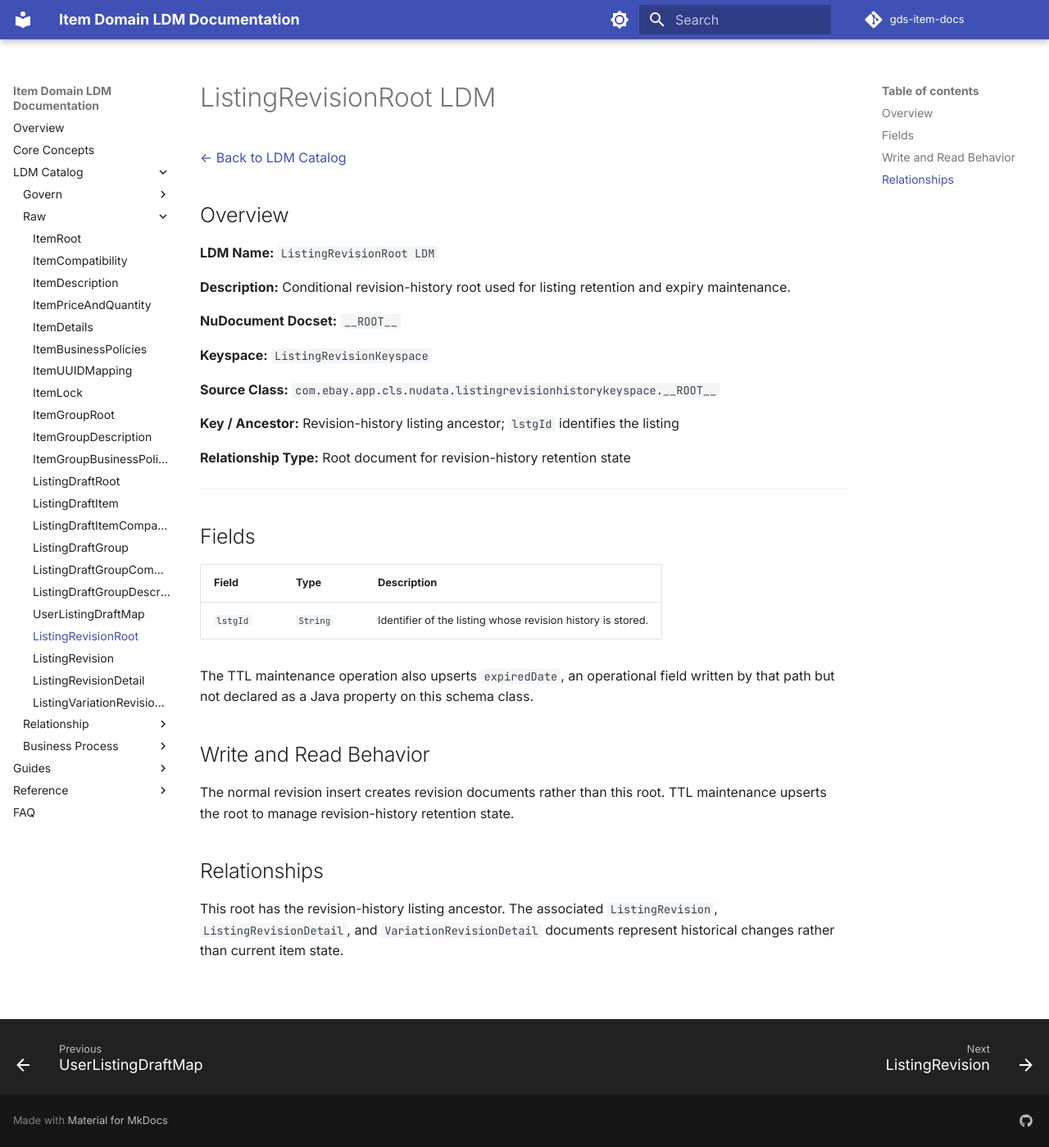
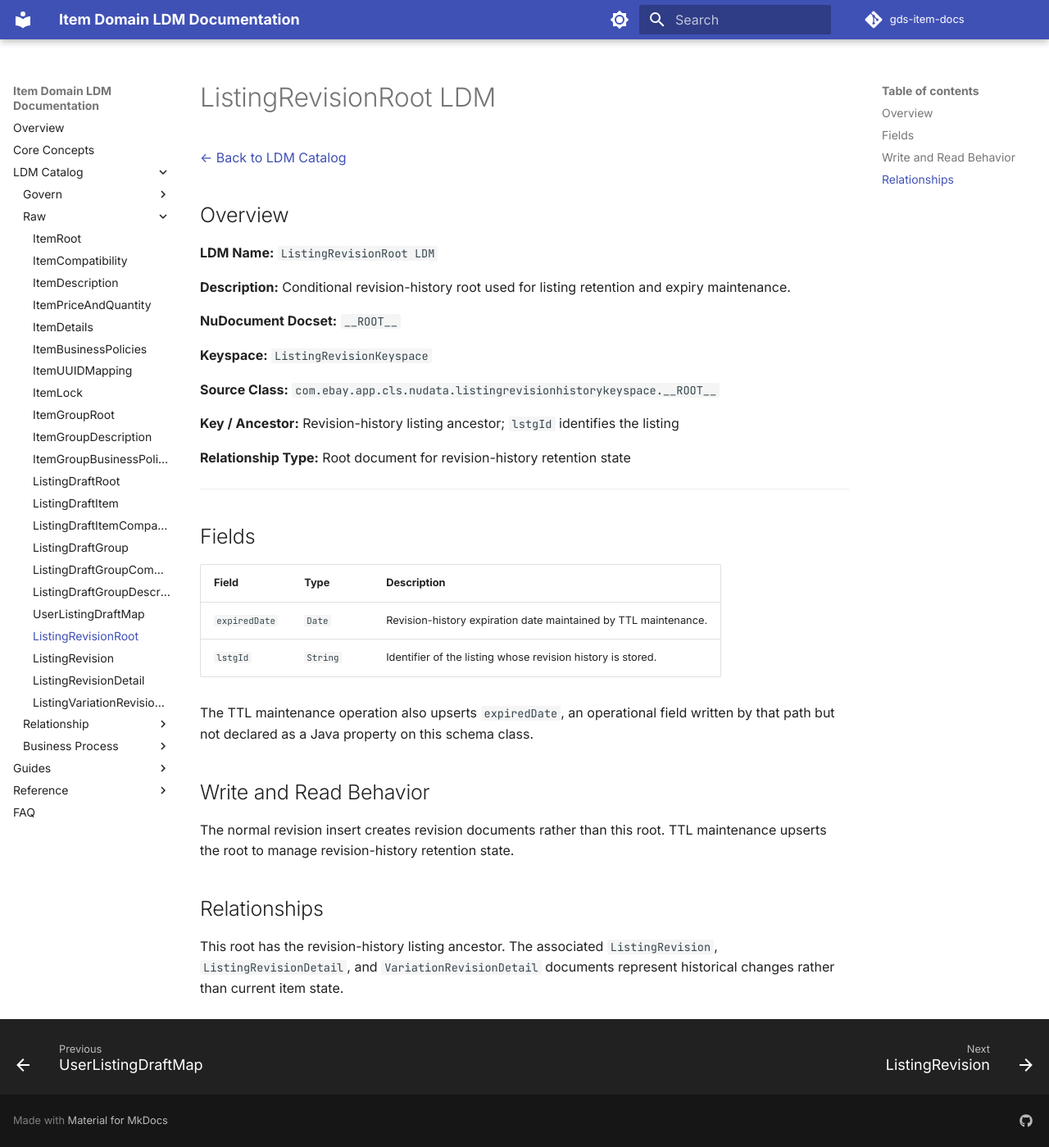
Before and after one commit to duanbiyi-ctrl/ework, an MkDocs documentation site: the page built from docs/entities/listingrevisionkeyspace-root.md, in a window 1280 px wide and 1399 px high. Shown: the whole window at 82% size. Built offline with MkDocs 1.6.1 and Material for MkDocs 9.7.7, drawn with Linux system fonts in a browser that asks for light colours; comment, search, counter and statistics services are not loaded.

Commit message:
fix: document revision root expiration
Co-authored-by: Copilot <223556219+Copilot@users.noreply.github.com>

```diff
--- a/docs/entities/listingrevisionkeyspace-root.md
+++ b/docs/entities/listingrevisionkeyspace-root.md
@@ -24,6 +24,7 @@
 
 | Field | Type | Description |
 | --- | --- | --- |
+| `expiredDate` | `Date` | Revision-history expiration date maintained by TTL maintenance. |
 | `lstgId` | `String` | Identifier of the listing whose revision history is stored. |
 
 The TTL maintenance operation also upserts `expiredDate`, an operational field
```
Also changed, not shown: 1 other file.
